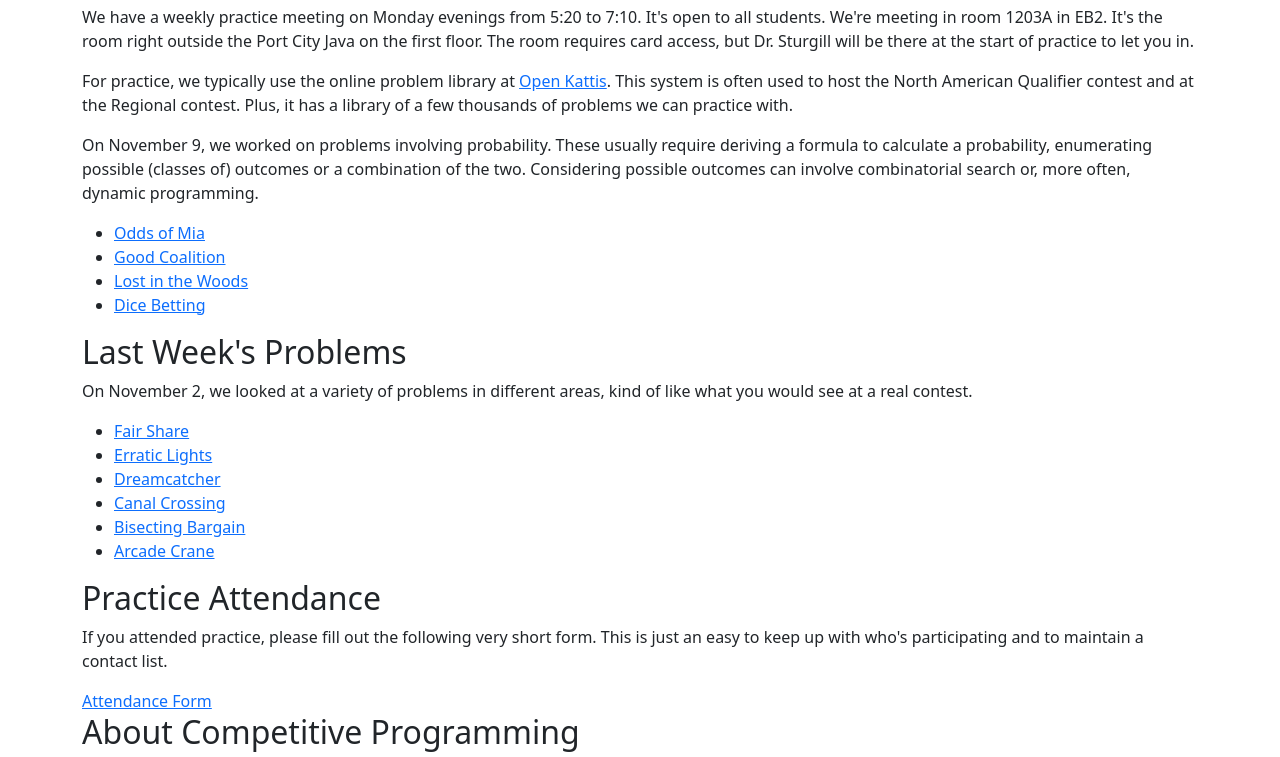
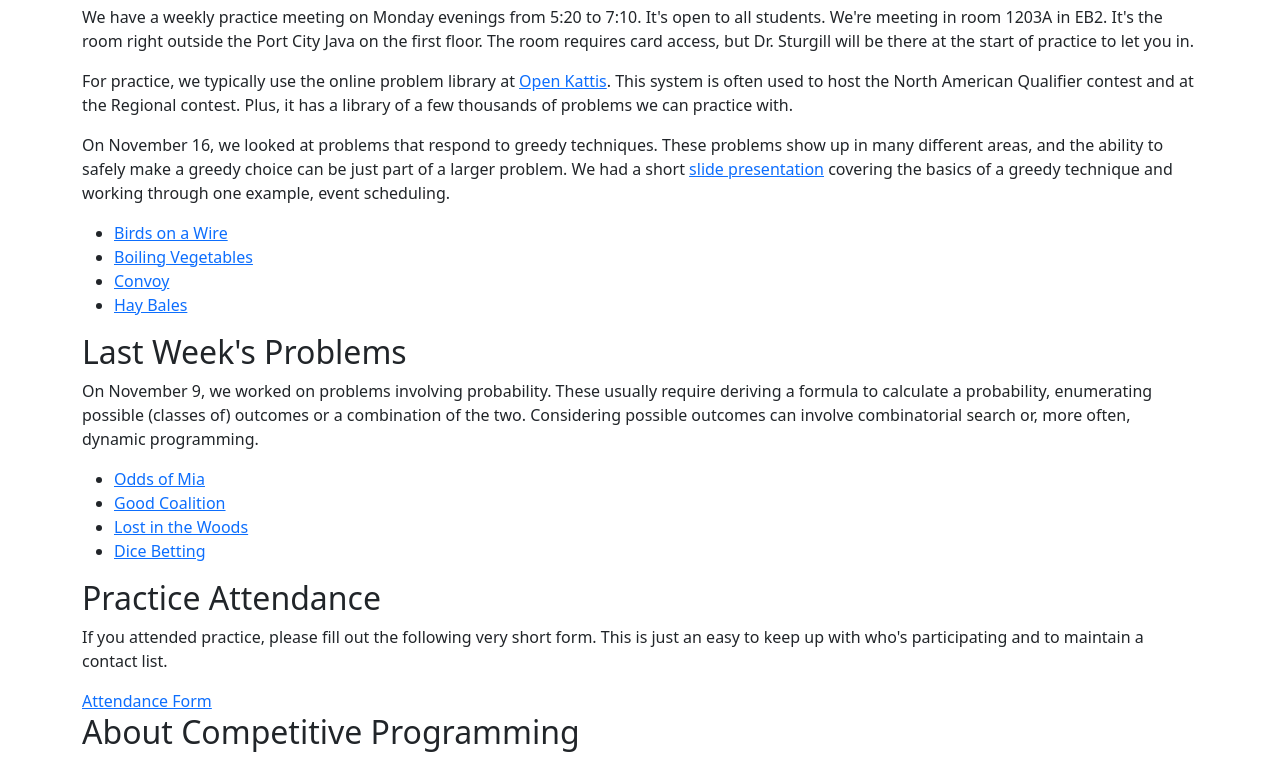
Before and after one commit to dbsturgi/contest, a plain HTML site: page index.html in a window 1280 px wide. Shown: the part 653-1410 px from the top of the page. Drawn offline with nearby package versions, Linux system fonts and the light colour scheme.

Commit message:
Weekly problems

```diff
--- a/index.html
+++ b/index.html
@@ -142,6 +142,33 @@
     -->
 
     <p>
+      On November 16, we looked at problems that respond to greedy
+      techniques.  These problems show up in many different areas, and
+      the ability to safely make a greedy choice can be just part of a
+      larger problem.  We had a
+      short <a href="slides/greedy/Greedy.pdf">slide presentation</a>
+      covering the basics of a greedy technique and working through
+      one example, event scheduling.
+    </p>
+
+    <ul>
+      <li> <a href="https://open.kattis.com/problems/birds">
+          Birds on a Wire
+        </a>
+      <li> <a href="https://open.kattis.com/problems/vegetables">
+          Boiling Vegetables
+        </a>
+      <li> <a href="https://open.kattis.com/problems/convoy">
+          Convoy
+        </a>
+      <li> <a href="https://open.kattis.com/problems/haybales">
+          Hay Bales
+        </a>
+    </ul>
+
+    <h2>Last Week's Problems</h2>
+
+    <p>
       On November 9, we worked on problems involving probability.
       These usually require deriving a formula to calculate a
       probability, enumerating possible (classes of) outcomes or a
@@ -162,34 +189,6 @@
         </a>
       <li> <a href="https://open.kattis.com/problems/dicebetting">
           Dice Betting
-        </a>
-    </ul>
-
-    <h2>Last Week's Problems</h2>
-
-    <p>
-      On November 2, we looked at a variety of problems in different
-      areas, kind of like what you would see at a real contest.
-    </p>
-
-    <ul>
-      <li> <a href="https://open.kattis.com/problems/fairshare">
-          Fair Share
-        </a>
-      <li> <a href="https://open.kattis.com/problems/erraticlights">
-          Erratic Lights
-        </a>
-      <li> <a href="https://open.kattis.com/problems/dreamcatcher">
-          Dreamcatcher
-        </a>
-      <li> <a href="https://open.kattis.com/problems/canalcrossing">
-          Canal Crossing
-        </a>
-      <li> <a href="https://open.kattis.com/problems/bisectingbargain">
-          Bisecting Bargain
-        </a>
-      <li> <a href="https://open.kattis.com/problems/arcadecrane">
-          Arcade Crane
         </a>
     </ul>
 
```
